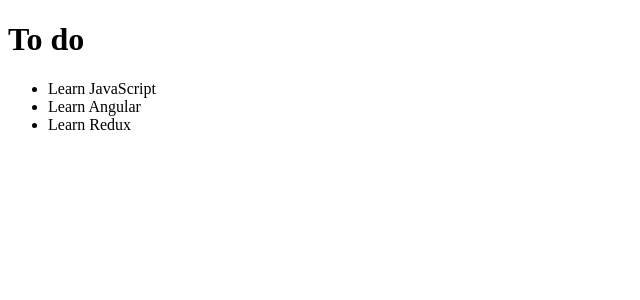
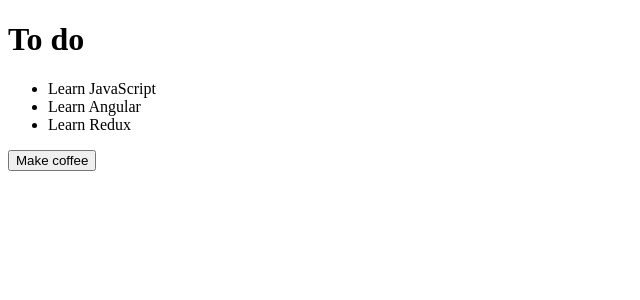
Before and after one commit to DaanKeun/web-forum-angular-events, an Angular app: page / in a window 1280 px wide. Shown: the top 300 px of the page, without its empty margins (0-640 px from the left). Built offline with nearby package versions, Linux system fonts and the light colour scheme.

Commit message:
Add addToDo click event handler

```diff
--- a/src/app/to-do-list/to-do-list.component.html
+++ b/src/app/to-do-list/to-do-list.component.html
@@ -3,3 +3,6 @@
         {{item}}
     </li>
 </ul>
+<button (click)="addToDo('Make coffee')">
+    Make coffee
+</button>
--- a/src/app/to-do-list/to-do-list.component.ts
+++ b/src/app/to-do-list/to-do-list.component.ts
@@ -7,4 +7,8 @@
 })
 export class ToDoListComponent {
     @Input() thingsToDo: string[];
+
+    addToDo(toDo: string) {
+        this.thingsToDo.push(toDo);
+    }
 }
```
